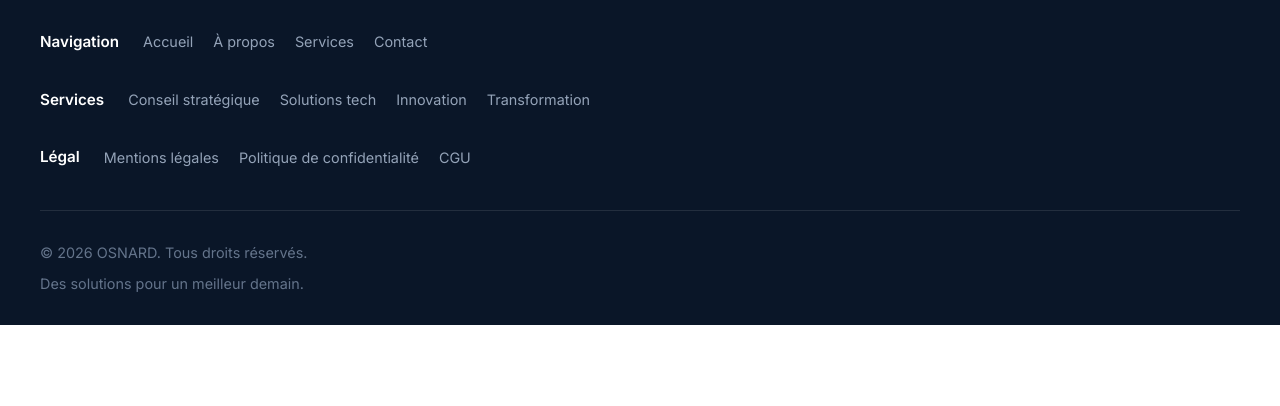
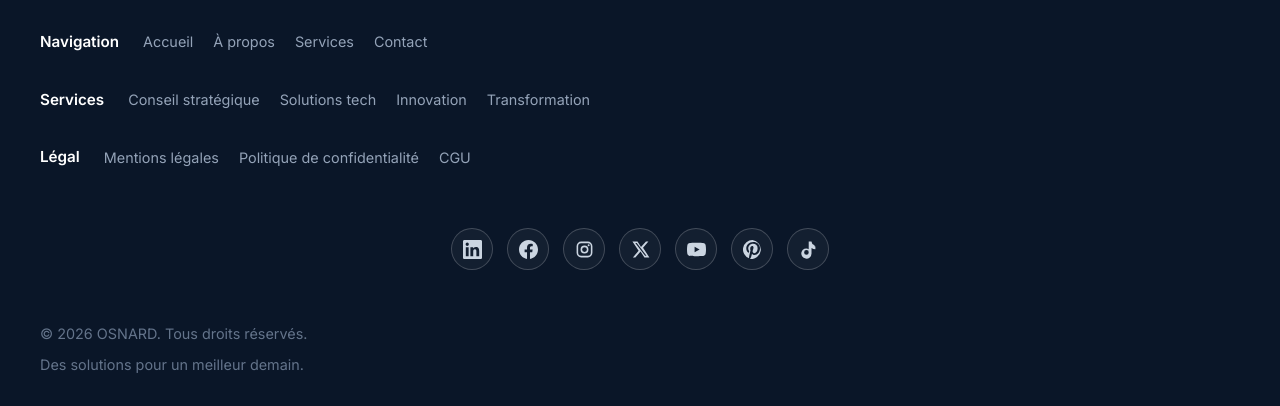
Before and after one commit to service-osnard/OSNARD-, a plain HTML site: page index.html in a window 1280 px wide. Shown: the part 4985-5391 px from the top of the page. Before the commit the page ends 5310 px from the top, so only its background shows below. Drawn offline with Linux system fonts and the light colour scheme.

Commit message:
Add files via upload

```diff
--- a/index.html
+++ b/index.html
@@ -650,7 +650,7 @@
       max-width: 1200px;
       margin: 0 auto;
       padding-top: 30px;
-      border-top: 1px solid rgba(255, 255, 255, 0.1);
+      border-top: none;
       display: flex;
       flex-direction: column;
       justify-content: flex-start;
@@ -725,6 +725,14 @@
         height: auto;
       }
     }
+
+    /* ========== RÉSEAUX SOCIAUX DU PIED DE PAGE ========== */
+    .footer-social { display: flex; justify-content: center; align-items: center; flex-wrap: wrap; gap: 14px; padding: 18px 20px 22px; border-top: none; }
+    .footer-social a { width: 42px; height: 42px; display: inline-flex; align-items: center; justify-content: center; border: 1px solid rgba(255,255,255,.20); border-radius: 50%; color: #cbd5e1; background: rgba(255,255,255,.04); text-decoration: none; transition: color .2s ease, background .2s ease, transform .2s ease, border-color .2s ease; }
+    .footer-social a:hover { color: #fff; background: var(--primary, #2563eb); border-color: var(--primary, #2563eb); transform: translateY(-3px); }
+    .footer-social svg { width: 19px; height: 19px; fill: currentColor; }
+    .footer-social a:focus-visible { outline: 2px solid #fff; outline-offset: 3px; }
+    @media (max-width: 600px) { .footer-social { gap: 12px; padding: 18px 16px 20px; } .footer-social a { width: 40px; height: 40px; } }
   </style>
 </head>
 <body>
@@ -1025,6 +1033,29 @@
         </ul>
       </div>
     </div>
+    <div class="footer-social" aria-label="Réseaux sociaux officiels d’OSNARD">
+      <a href="https://www.linkedin.com/in/osnard-service-457741447" target="_blank" rel="noopener noreferrer" aria-label="LinkedIn OSNARD" title="LinkedIn">
+        <svg viewBox="0 0 24 24" aria-hidden="true"><path d="M20.45 20.45h-3.56v-5.57c0-1.33-.02-3.04-1.85-3.04-1.85 0-2.13 1.45-2.13 2.94v5.67H9.35V9h3.42v1.56h.05c.48-.9 1.64-1.85 3.37-1.85 3.6 0 4.26 2.37 4.26 5.45v6.29ZM5.34 7.43a2.06 2.06 0 1 1 0-4.12 2.06 2.06 0 0 1 0 4.12ZM7.12 20.45H3.56V9h3.56v11.45ZM22.22 0H1.78C.8 0 0 .77 0 1.72v20.56C0 23.23.8 24 1.78 24h20.43c.99 0 1.79-.77 1.79-1.72V1.72C24 .77 23.2 0 22.22 0Z"/></svg>
+      </a>
+      <a href="https://www.facebook.com/profile.php?id=61595637437940" target="_blank" rel="noopener noreferrer" aria-label="Facebook OSNARD" title="Facebook">
+        <svg viewBox="0 0 24 24" aria-hidden="true"><path d="M24 12.07C24 5.4 18.63 0 12 0S0 5.4 0 12.07C0 18.1 4.39 23.1 10.13 24v-8.44H7.08v-3.49h3.05V9.41c0-3.03 1.79-4.7 4.54-4.7 1.31 0 2.68.24 2.68.24v2.97h-1.51c-1.49 0-1.96.93-1.96 1.89v2.26h3.34l-.53 3.49h-2.81V24C19.61 23.1 24 18.1 24 12.07Z"/></svg>
+      </a>
+      <a href="https://www.instagram.com/osna_rd/" target="_blank" rel="noopener noreferrer" aria-label="Instagram OSNARD" title="Instagram">
+        <svg viewBox="0 0 24 24" aria-hidden="true"><path d="M7.8 2h8.4A5.8 5.8 0 0 1 22 7.8v8.4a5.8 5.8 0 0 1-5.8 5.8H7.8A5.8 5.8 0 0 1 2 16.2V7.8A5.8 5.8 0 0 1 7.8 2Zm0 2A3.8 3.8 0 0 0 4 7.8v8.4A3.8 3.8 0 0 0 7.8 20h8.4a3.8 3.8 0 0 0 3.8-3.8V7.8A3.8 3.8 0 0 0 16.2 4H7.8ZM12 7a5 5 0 1 1 0 10 5 5 0 0 1 0-10Zm0 2a3 3 0 1 0 0 6 3 3 0 0 0 0-6Zm5.25-3.5a1.25 1.25 0 1 1 0 2.5 1.25 1.25 0 0 1 0-2.5Z"/></svg>
+      </a>
+      <a href="https://x.com/jrosnard" target="_blank" rel="noopener noreferrer" aria-label="X OSNARD" title="X">
+        <svg viewBox="0 0 24 24" aria-hidden="true"><path d="M18.9 2H22l-6.78 7.75L23.2 22h-6.25l-4.9-7.48L5.5 22H2.36l7.25-8.29L1.8 2h6.4l4.43 6.97L18.9 2Zm-1.1 18h1.73L7.27 3.9H5.41L17.8 20Z"/></svg>
+      </a>
+      <a href="https://www.youtube.com/@Osnard-jr" target="_blank" rel="noopener noreferrer" aria-label="YouTube OSNARD" title="YouTube">
+        <svg viewBox="0 0 24 24" aria-hidden="true"><path d="M23.5 6.2a3 3 0 0 0-2.1-2.12C19.55 3.57 12 3.57 12 3.57s-7.55 0-9.4.51A3 3 0 0 0 .5 6.2 31.3 31.3 0 0 0 0 12a31.3 31.3 0 0 0 .5 5.8 3 3 0 0 0 2.1 2.12c1.85.51 9.4.51 9.4.51s7.55 0 9.4-.51a3 3 0 0 0 2.1-2.12A31.3 31.3 0 0 0 24 12a31.3 31.3 0 0 0-.5-5.8ZM9.6 15.6V8.4l6.3 3.6-6.3 3.6Z"/></svg>
+      </a>
+      <a href="https://pin.it/6Vyj6hF6Q" target="_blank" rel="noopener noreferrer" aria-label="Pinterest OSNARD" title="Pinterest">
+        <svg viewBox="0 0 24 24" aria-hidden="true"><path d="M12 0a12 12 0 0 0-4.37 23.18c-.02-.94 0-2.07.23-3.1l1.66-7.03s-.41-.82-.41-2.03c0-1.9 1.1-3.32 2.47-3.32 1.16 0 1.72.87 1.72 1.92 0 1.17-.75 2.92-1.14 4.54-.32 1.36.68 2.47 2.02 2.47 2.42 0 4.29-2.55 4.29-6.23 0-3.26-2.34-5.54-5.68-5.54-3.87 0-6.15 2.9-6.15 5.9 0 1.17.45 2.43 1.02 3.12.11.14.13.26.1.4l-.38 1.54c-.06.25-.2.3-.46.18-1.7-.79-2.76-3.26-2.76-5.24 0-4.27 3.1-8.2 8.94-8.2 4.7 0 8.36 3.35 8.36 7.83 0 4.67-2.94 8.43-7.02 8.43-1.37 0-2.66-.71-3.1-1.55l-.84 3.2c-.3 1.17-1.12 2.63-1.67 3.52A12 12 0 1 0 12 0Z"/></svg>
+      </a>
+      <a href="https://www.tiktok.com/@osnard.jr" target="_blank" rel="noopener noreferrer" aria-label="TikTok OSNARD" title="TikTok">
+        <svg viewBox="0 0 24 24" aria-hidden="true"><path d="M19.59 6.69a4.83 4.83 0 0 1-3.77-4.33V2h-3.55v13.67a2.9 2.9 0 0 1-2.9 2.9 2.9 2.9 0 1 1 2.9-2.9c0-.25-.03-.5-.09-.73V11.3a6.45 6.45 0 1 0 3.64 5.8V10.1a8.35 8.35 0 0 0 4.89 1.57V8.12c-.39 0-.77-.04-1.12-.12Z"/></svg>
+      </a>
+    </div>
     <div class="footer-bottom">
       <span>© 2026 OSNARD. Tous droits réservés.</span>
       <span>Des solutions pour un meilleur demain.</span>
```
